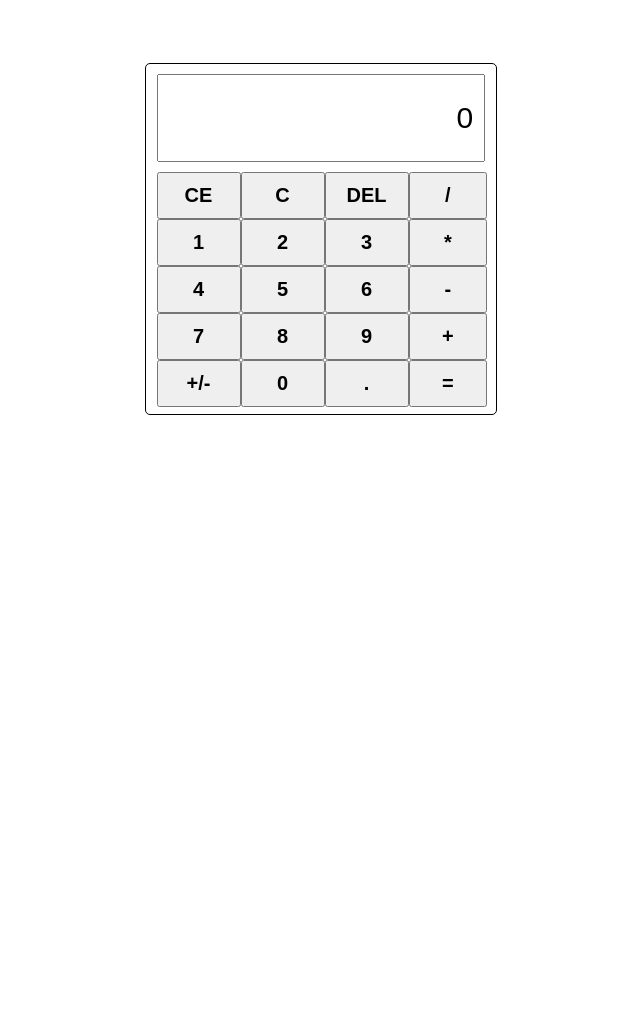
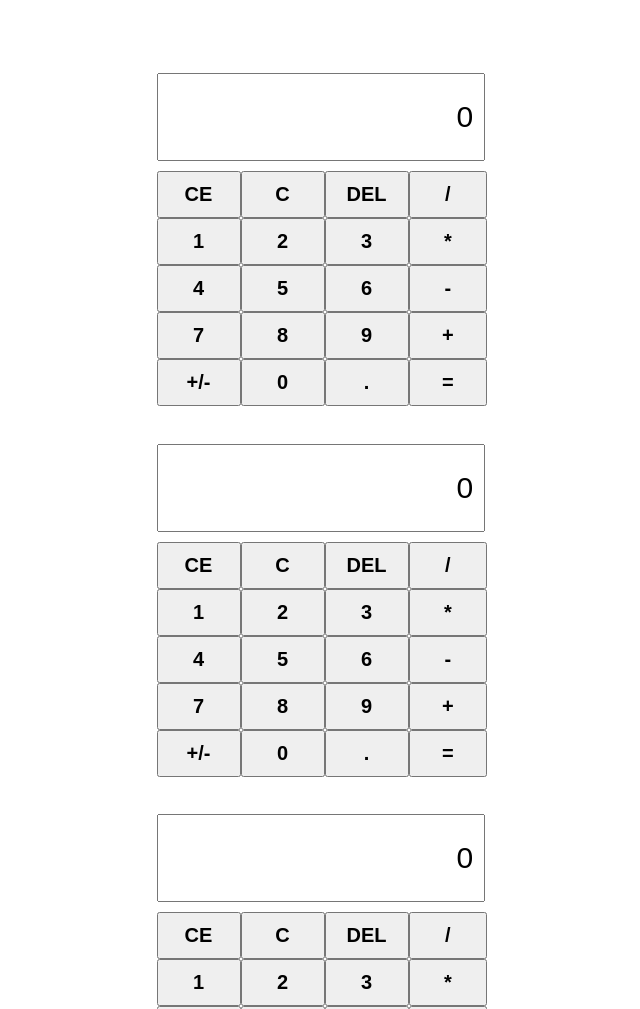
Before and after one commit to theforcee/calculator-mvc, a plain HTML site: page index.html in a window 1280 px wide. Shown: the top 1009 px of the page, without its empty margins (319-959 px from the left). Before the commit the page ends 800 px from the top, so only its background shows below. Drawn offline with Linux system fonts and the light colour scheme.

Commit message:
100 calculator

```diff
--- a/js/scripts.js
+++ b/js/scripts.js
@@ -1,62 +1,54 @@
-
+var _index = 0;
 class Model {
     constructor() {
-        console.log("constructor Model ");
         this.buttons = [];
     }
 }
-
 class View {
     constructor() {
-        // static var index = 0;
-        console.log("constructor View ");
         this.calc = document.getElementById("root");
         this.input = document.createElement("input");
-        this.input.id = "result";
+        this.input.className = "result";
         this.input.readOnly = true;
         this.input.type = "text";
         this.input.value = "0";
         this.buttons = document.createElement("div");
-        this.buttons.id = "button-grid";
+        this.buttons.className = "button-grid";
         this.operators = document.createElement("div");
-        this.operators.id = "operators";
+        this.operators.className = "operators";
         this.calc.append(this.input, this.buttons, this.operators);
         this.buttonsList = [];
-        // index++;
-    }
-    setData(list) {
-        this.buttonsList = list;
+        this.indexView = 0;
     }
 
     render() {
-        console.log("View render()");
-
         for (var i = 0; i < this.buttonsList.length; i++) {
             if (this.buttonsList[i].className == "btn operator") {
-                document.getElementById("operators").append(this.buttonsList[i]);
+                document.getElementsByClassName("operators")[this.indexView].appendChild(this.buttonsList[i]);
             }
             else {
-                document.getElementById("button-grid").append(this.buttonsList[i]);
+                document.getElementsByClassName("button-grid")[this.indexView].appendChild(this.buttonsList[i]);
             }
         }
     }
 
     renderAnswer(string) {
-        document.getElementById("result").value = string;
+        document.getElementsByClassName("result")[this.indexView].value = string;
     }
 }
 
 class Controller {
     constructor(model, view) {
-        console.log("constructor Controller");
-
+        this.indexController = _index;
         this.model = model;
         this.view = view;
+        this.view.indexView = _index;
 
         this.generateButtons();
-        this.view.setData(this.model.buttons);
+        this.view.buttonsList = this.model.buttons;
         this.view.render(); //ok
 
+        _index++;
     }
 
     createButton(text, val, type) {
@@ -68,8 +60,9 @@ class Controller {
         //differentiate operator vs number
         if (type === "operator") button.className += " operator";
 
+        var idResult = document.getElementsByClassName("result")[this.indexController];
+
         if (type === "others") {
-            const idResult = document.getElementById("result");
             // idResult = this.view.getInput.id;
             switch (text) {
                 case "CE":
@@ -121,14 +114,17 @@ class Controller {
                 default: break;
             }
         } else {
+            var _indexController = this.indexController; //global variable
             button.onclick = function () {
-                const idResult = document.getElementById("result");
+                idResult = document.getElementsByClassName("result")[_indexController];
+                console.log(_indexController);
+                console.log(document.getElementsByClassName("result")[_indexController]);
                 var _value = idResult.value;
                 if (button.className == "btn") { //button is Number
                     if (_value == 0 && val != 0) {
                         idResult.value = val;
                         if (_value === "0.")
-                            idResult.value = "0." + number;
+                            idResult.value = "0." + val;
                     }
                     else if (_value != 0) {
                         idResult.value += val;
@@ -190,7 +186,7 @@ class Controller {
     }
 
     equal() {
-        var string = document.getElementById("result").value;
+        var string = document.getElementsByClassName("result")[this.indexController].value;
         var arrayCharacter = string.split(" ");
         var _length = arrayCharacter.length;
 
@@ -216,4 +212,7 @@ class Controller {
     }
 }
 
-const calc1 = new Controller(new Model(), new View());
+const calc = new Array();
+for (var i = 0; i < 100; i++) {
+    calc[i] = new Controller(new Model(), new View());
+}
--- a/styles/styles.css
+++ b/styles/styles.css
@@ -3,16 +3,16 @@ html {
   height: 100%;
 }
 
-#button-grid,
-#operators {
+.button-grid,
+.operators {
   float: left;
 }
-#button-grid {
+.button-grid {
   width: 75%;
   height: 75%;
   text-align: right;
 }
-#operators {
+.operators {
   width: 25%;
   text-align: left;
 }
@@ -24,10 +24,9 @@ html {
   height: 350px;
   border-radius: 5px;
   text-align: center;
-  border: 1px solid black;
 }
 
-#result {
+.result {
   width: 87%;
   text-align: right;
   padding: 25px 10px;
```
